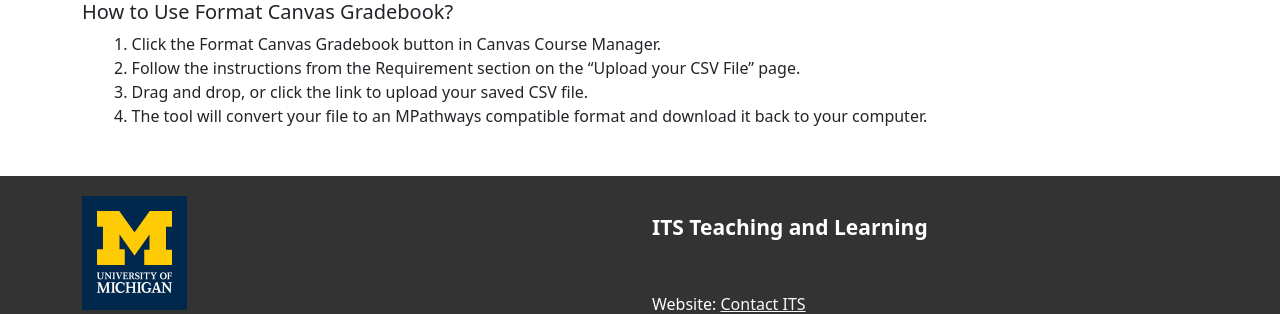
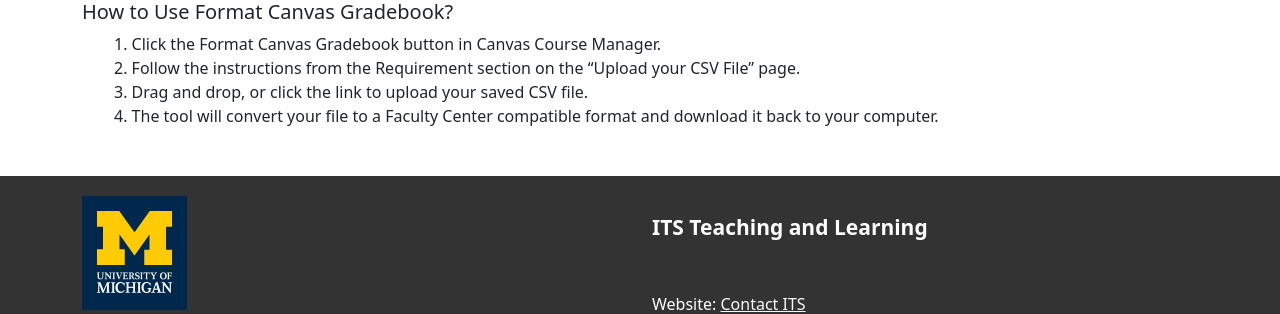
Before and after one commit to tl-its-umich-edu/canvas-course-manager-next, a Jekyll site: the page built from docs/gradebook-canvas.html, in a window 1280 px wide. Shown: the part 368-682 px from the top of the page. Built offline with Jekyll 4.4.1, drawn with Linux system fonts in a browser that asks for light colours.

Commit message:
Update docs/gradebook-canvas.html
Co-authored-by: melindakraft <makraft@umich.edu>

```diff
--- a/docs/gradebook-canvas.html
+++ b/docs/gradebook-canvas.html
@@ -17,5 +17,5 @@
   <li>Click the Format Canvas Gradebook button in Canvas Course Manager.</li>
   <li>Follow the instructions from the Requirement section on the “Upload your CSV File” page.</li>
   <li>Drag and drop, or click the link to upload your saved CSV file.</li>
-  <li>The tool will convert your file to an MPathways compatible format and download it back to your computer.</li>
+  <li>The tool will convert your file to a Faculty Center compatible format and download it back to your computer.</li>
 </ul>
```
